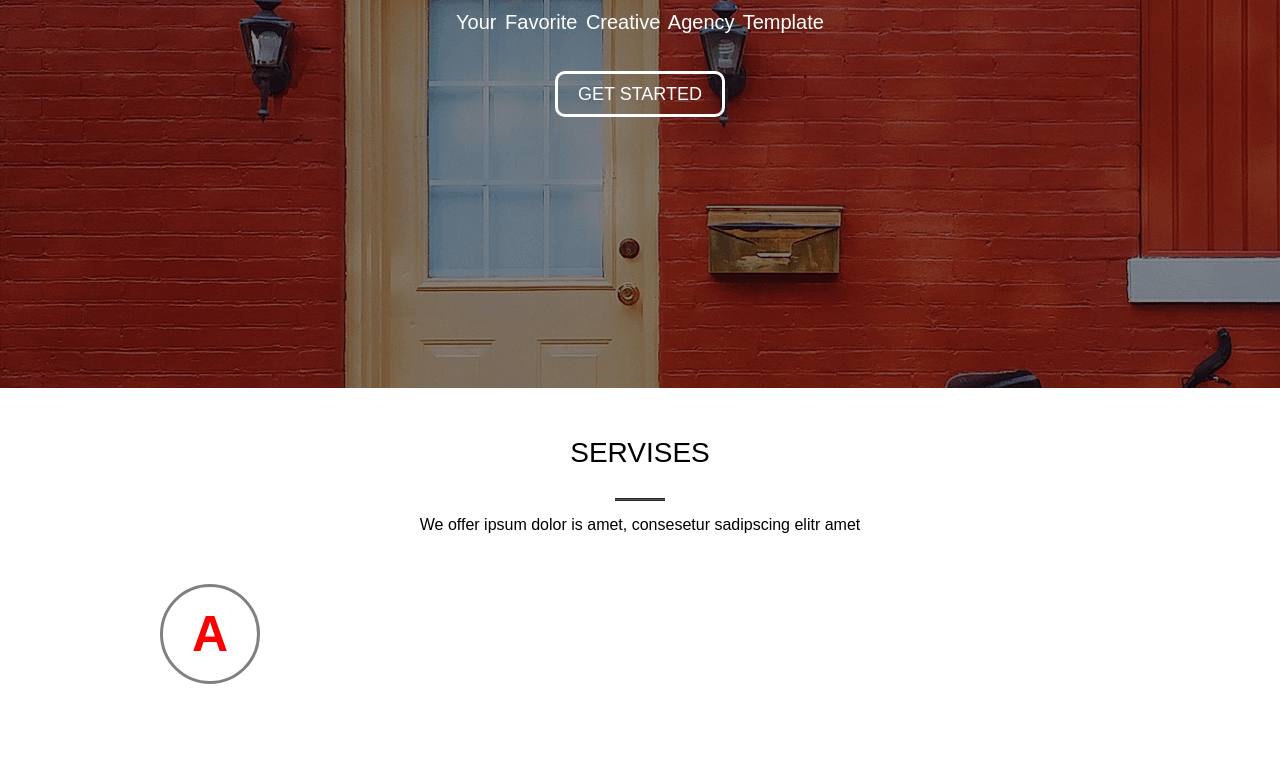
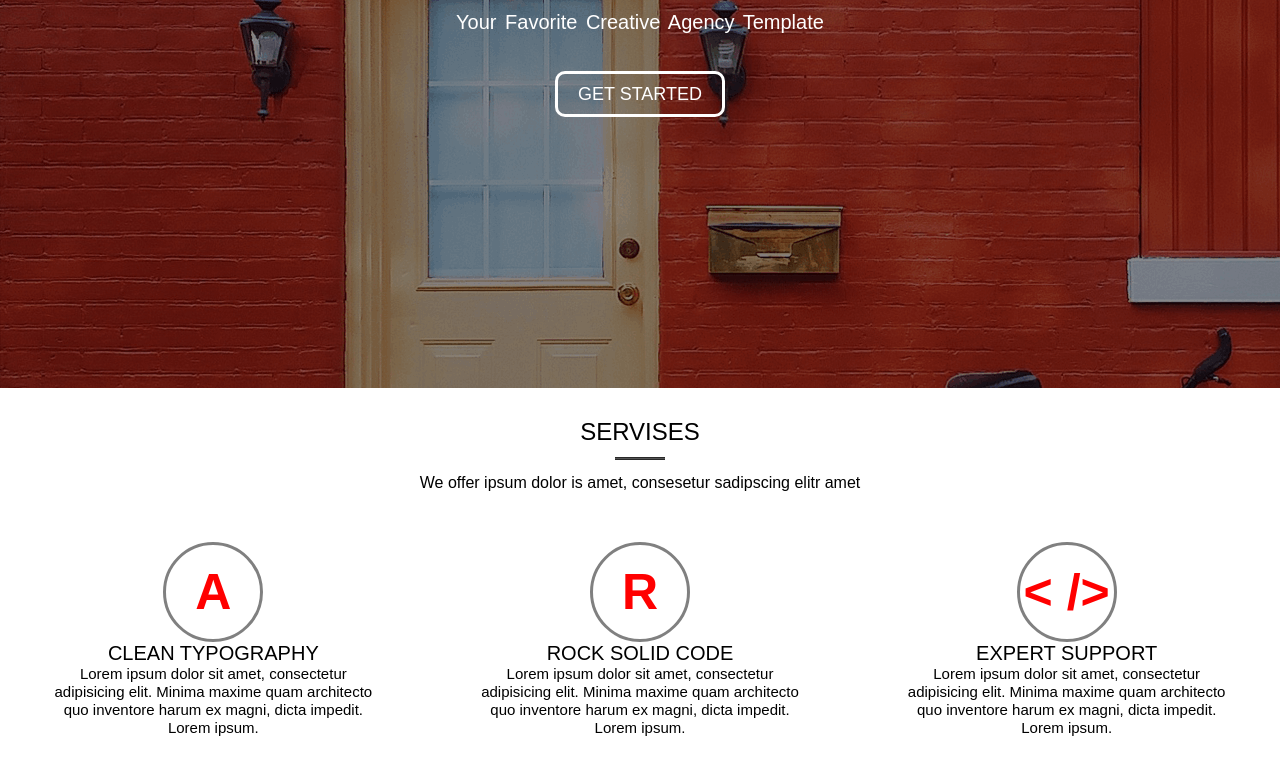
Before and after one commit to SecretDarker/Kursi, a plain HTML site: page index.html in a window 1280 px wide. Shown: the part 382-1156 px from the top of the page. Drawn offline with Linux system fonts and the light colour scheme.

Commit message:
Add files via upload

```diff
--- a/index.html
+++ b/index.html
@@ -44,10 +44,26 @@
                 <div class="Kol">
                     <p2>A</p2>
                 </div>
-                <h2>CLEAN TYPOGRAPHY</h2>
+                <h3>CLEAN TYPOGRAPHY</h3>
+
+                <p8>Lorem ipsum dolor sit amet, consectetur adipisicing elit. Minima maxime quam architecto quo inventore harum ex magni, dicta impedit. Lorem ipsum.</p8>
             </div>
-            <div class="cards"></div>
-            <div class="cards"></div>
+            <div class="cards">
+                <div class="Kol">
+                    <p2>R</p2>
+                </div>
+                <h3>ROCK SOLID CODE</h3>
+
+                <p8>Lorem ipsum dolor sit amet, consectetur adipisicing elit. Minima maxime quam architecto quo inventore harum ex magni, dicta impedit. Lorem ipsum.</p8>
+            </div>
+            <div class="cards">
+                <div class="Kol">
+                    <p2> < /> </p2>
+                </div>
+                <h3>EXPERT SUPPORT</h3>
+
+                <p8>Lorem ipsum dolor sit amet, consectetur adipisicing elit. Minima maxime quam architecto quo inventore harum ex magni, dicta impedit. Lorem ipsum.</p8>
+            </div>
         </div>
     </div>
 
--- a/style.css
+++ b/style.css
@@ -83,36 +83,37 @@ h1 {
     margin: 0.67em 0;
 }
 
+
+
 .SERVISES{
     width: 100%;
     height: 600px;
     margin: 0 auto;
     text-align: center;
 }
-h2{
+h2 .SERVISES{
     font-size: 28px;
-    margin-top: 60px;
+    margin-top: 20px;
     margin: 0.67em 0;
 }
 img{
     background-color: black;
     margin: 0.67em 0;
 }
-p .SERVISES{
-    font-size: 10px;
-    margin-top: 15px;
-}
 .servis_cards{
     width: 100%;
     height: auto;
     display: flex;
     align-items: center;
-    justify-content: center;
+    justify-content: space-around;
 }
 .cards{
     width: 320px;
     height: 250px;
     color: white;
+    text-align: center;
+    align-items: center;
+    justify-content: center;
 }
 .Kol{
     margin-top: 50PX;
@@ -126,6 +127,7 @@ p .SERVISES{
     display: flex;
     align-items: center;
     justify-content: center;
+    margin-left: 110px;
 }
 .Kol:hover{
     transition: 0.35s;
@@ -137,6 +139,13 @@ p2{
     font-size: 50px;
     font-weight: 700;
 }
-h2 .cards{
+h3{
     font-weight: 500;
+    font-size: 20px;
+    color: black;
 }
+p8{
+    font-size: 15px;
+    text-align: center;
+    color: black;
+}
```
